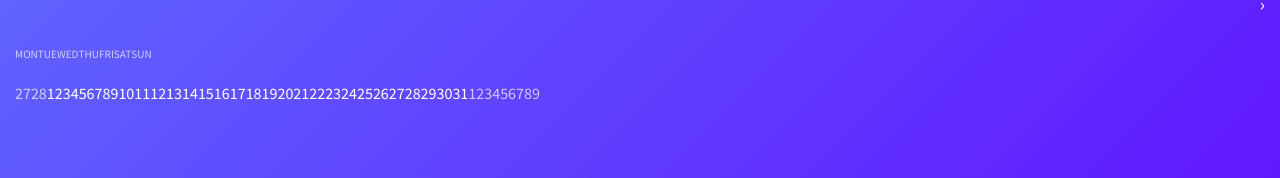
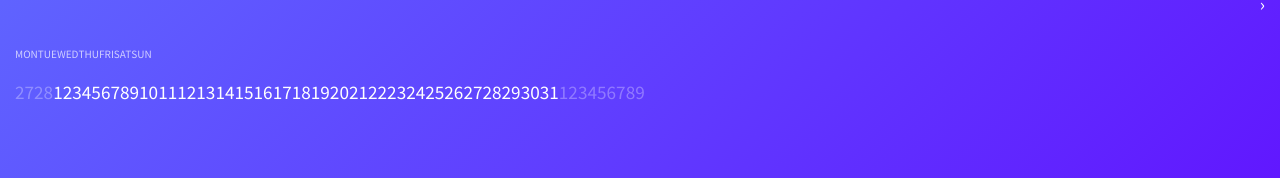
Before and after one commit to maxweldsouza/timesheets, a React app: page / in a window 1280 px wide. Shown: the part 168-346 px from the top of the page. Built offline with nearby package versions, Linux system fonts and the light colour scheme; no server answers.

Commit message:
Better looking calendar

```diff
--- a/src/components/calendar.scss
+++ b/src/components/calendar.scss
@@ -25,9 +25,9 @@
     width: #{100% / 7};
     display: inline-block;
     text-align: center;
-    padding: 10px 0;
-    font-size: 1rem;
-    line-height: 1;
+    padding: 9px 0;
+    font-size: 1.2rem;
+    line-height: .9;
 }
 
 .calendar-day-timing {
@@ -37,5 +37,5 @@
 }
 
 .calendar-day-padding {
-    color: rgba($body-color, .7);
+    opacity: 0.3;
 }
```
